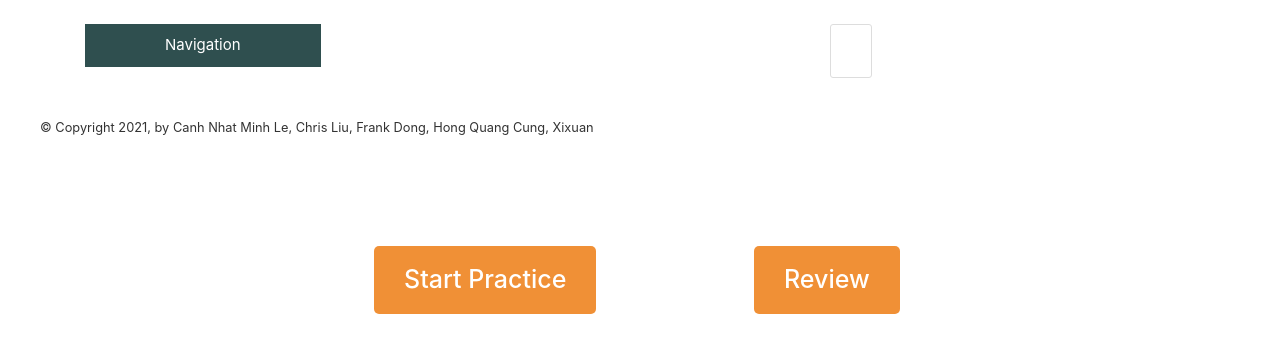
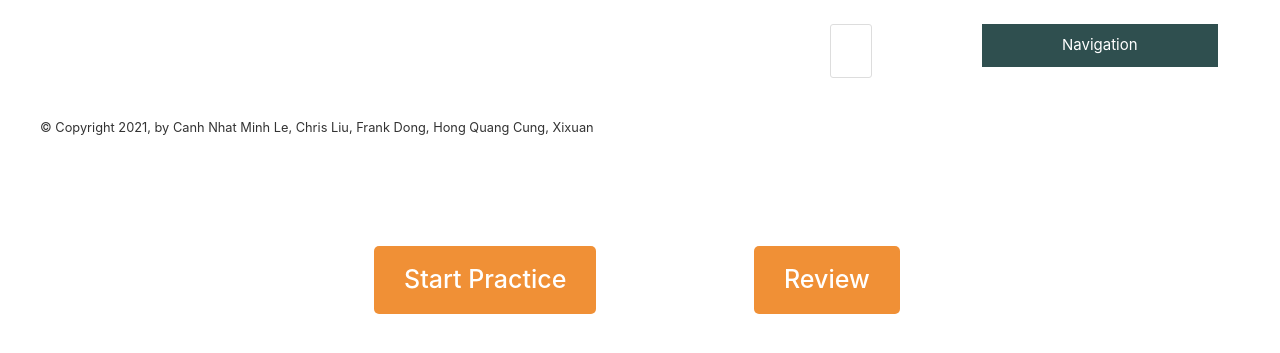
Before and after one commit to cungquang/Learning-Chemistry-Website, a Python web app: template Project/webapp/templates/practice.html in a window 1280 px wide. Shown: the part 56-409 px from the top of the page. Run offline with Jinja, Linux system fonts and the light colour scheme; the template is opened without the code that fills it, so the values that code supplies are empty; some libraries are stand-ins or nearby versions.

Commit message:
navigation bar moved to right for practice part

```diff
--- a/Project/webapp/routes.py
+++ b/Project/webapp/routes.py
@@ -135,8 +135,6 @@ def practice():
 	joinList = []
 	for entry in JoinQue:
 		joinList.append(list(entry))
-	print(joinList[0][0])
-	print(joinList[0][1])
 
 	return render_template('practice.html', QueList = QueList, SolList = SolList,
 			ExplanList = ExplanList, AList = AList, BList = BList, CList = CList, DList = DList, joinList = joinList)
--- a/Project/webapp/templates/practice.html
+++ b/Project/webapp/templates/practice.html
@@ -359,7 +359,8 @@
 
     /* The container <div> - needed to position the dropdown content */
     .dropdown {
-        position: relative;
+        position: absolute;
+        left: 120%;
         display: inline-block;
     }
 
```
